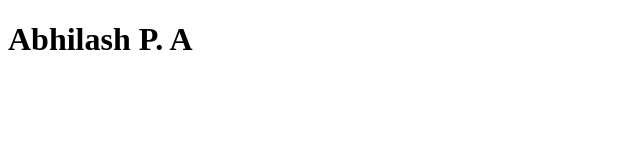
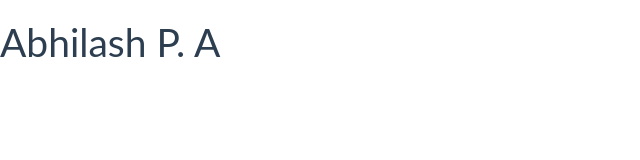
Before and after one commit to abhilashpullelil/abhilashpullelil.github.io, a plain HTML site: page index.html in a window 1280 px wide. Shown: the whole page, without its empty margins (0-640 px from the left). Drawn offline with Linux system fonts and the light colour scheme.

Commit message:
Update index.html

```diff
--- a/index.html
+++ b/index.html
@@ -3,6 +3,7 @@
 <html lang="en">
 
 <head>
+    <link href="Theme/css/bootstrap.min.css" rel="stylesheet">
     <title>Abhilash P A</title>
 </head>
 <body>
```
